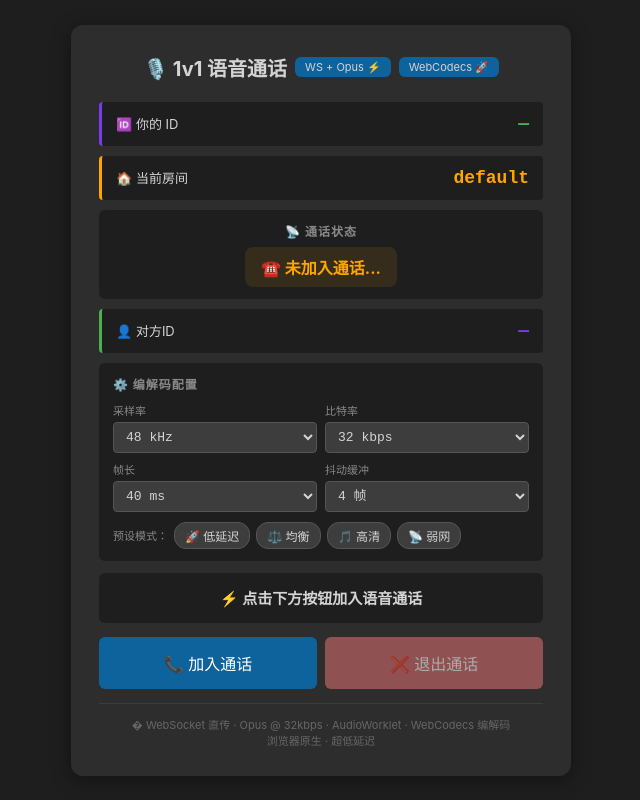
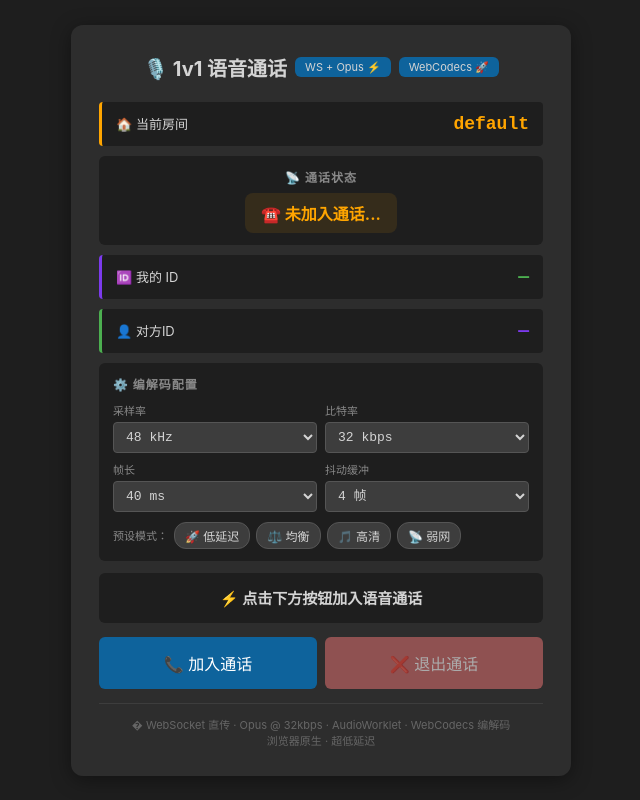
Before and after one commit to sonictl/node_lightweight_1v1voiceChat, a website: page public/index.html in a window 1280 px wide. Shown: the whole page, without its empty margins (319-959 px from the left). Drawn offline with Linux system fonts and the light colour scheme.

Commit message:
upd html layout

```diff
--- a/public/index.html
+++ b/public/index.html
@@ -14,11 +14,6 @@
             <span class="badge">WebCodecs 🚀</span>
         </h1>
 
-        <div class="info">
-            <span>🆔 你的 ID</span>
-            <span class="id-value" id="myPeerId">—</span>
-        </div>
-
         <div class="info room-id-info">
             <span>🏠 当前房间</span>
             <span class="room-id-value" id="roomIdDisplay">—</span>
@@ -29,6 +24,11 @@
             <div id="roomStatus">
                 <span class="room-status waiting">☎️ 未加入通话...</span>
             </div>
+        </div>
+
+        <div class="info">
+            <span>🆔 我的 ID</span>
+            <span class="id-value" id="myPeerId">—</span>
         </div>
 
         <div class="info peer-info" id="peerInfoSection">
```
